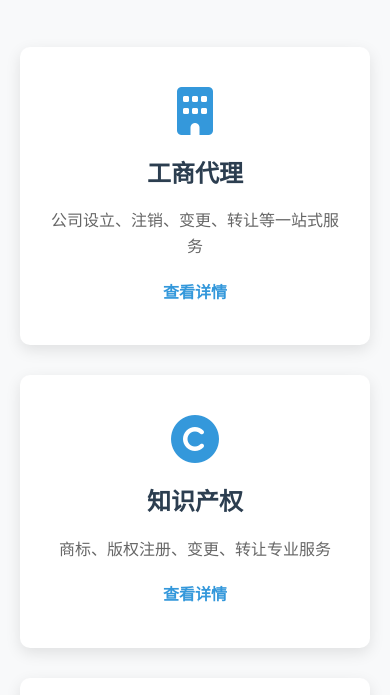
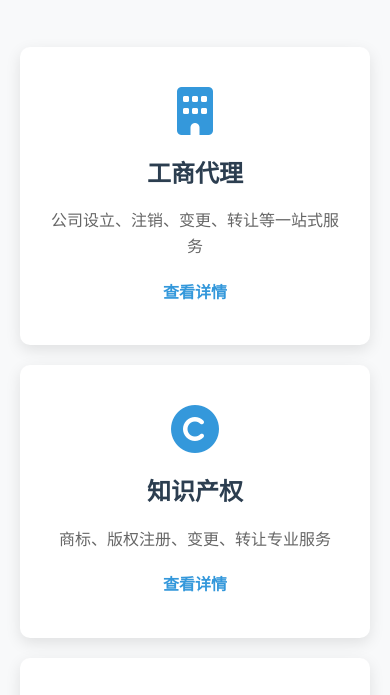
Before and after one commit to sanzhi528/finance-tax-website-v3, a website: page index.html in a window 390 px wide. Shown: the part 722-1417 px from the top of the page. Drawn offline with Linux system fonts and the light colour scheme.

Commit message:
"上传修复后的网站文件"

```diff
--- a/css/style.css
+++ b/css/style.css
@@ -290,7 +290,8 @@ body {
     }
 
     .services-grid {
-        grid-template-columns: 1fr;
+        grid-template-columns: repeat(auto-fit, minmax(280px, 1fr));
+        gap: 20px;
     }
 }
 
```
Also changed, not shown: .github/.github/workflows/.github/workflows/static.yml (deleted), .github/.github/workflows/README.md (deleted), .github/README.md (deleted), .github/workflows/static.yml (deleted), finance-tax-website/images/logo-横向.png (deleted), 2 other files.
